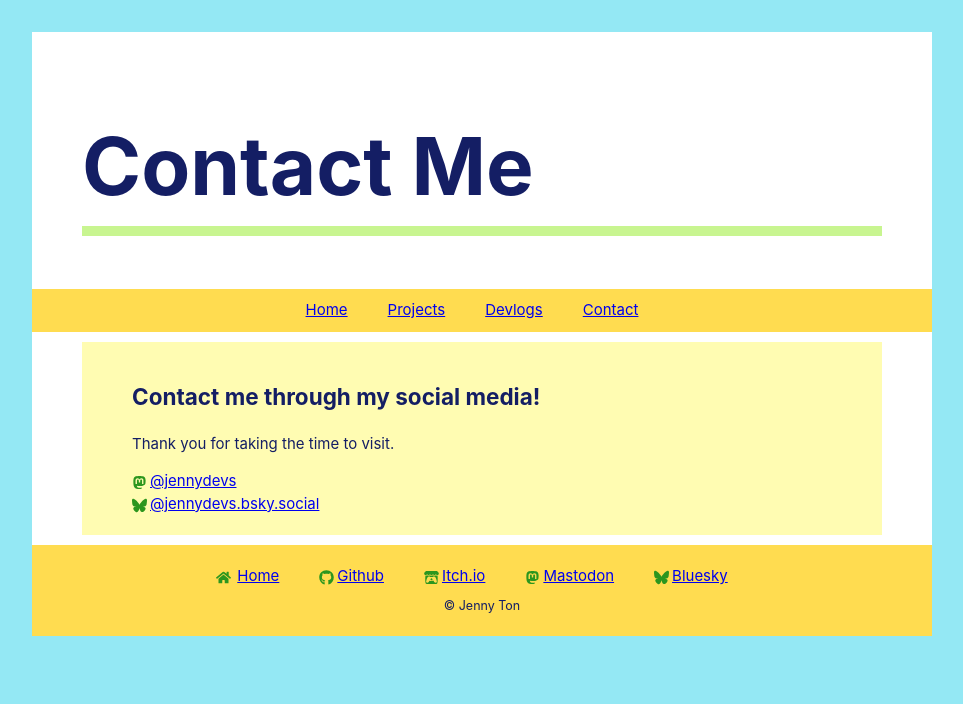
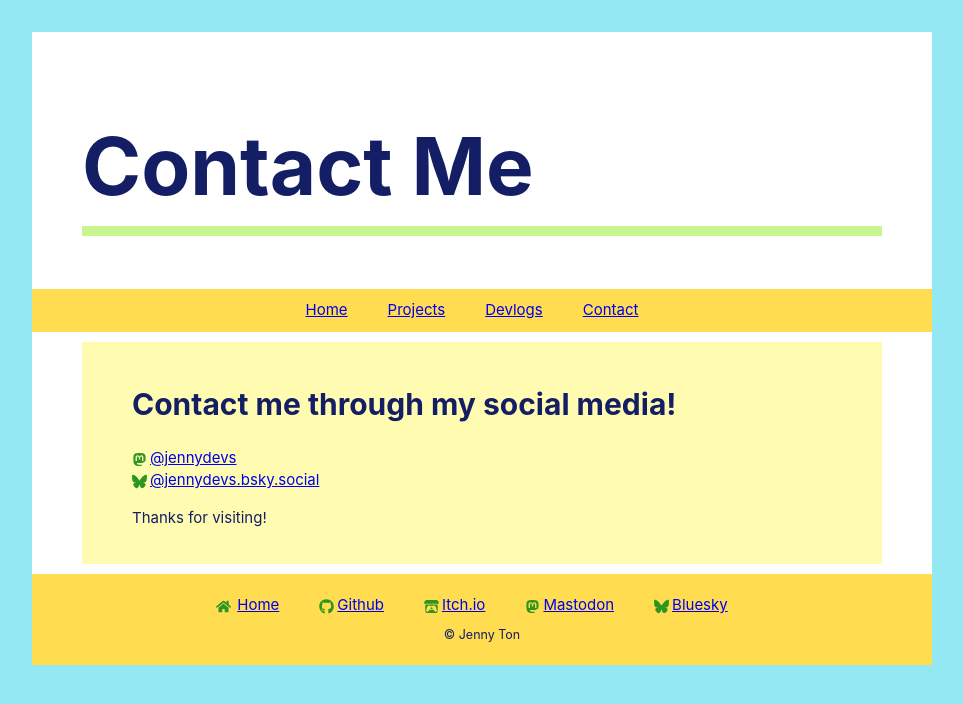
Before and after one commit to jennyton88/jennyton88.github.io, a React (Vite) app: page /contact in a window 1280 px wide. Shown: the top 704 px of the page, without its empty margins (158-1121 px from the left). Built offline with nearby package versions, Linux system fonts and the light colour scheme; a web font is replaced by a local one.

Commit message:
update contacts page

```diff
--- a/src/pages/Contact.jsx
+++ b/src/pages/Contact.jsx
@@ -11,8 +11,7 @@ function Contact() {
             <header><h1 className='front-name'>Contact Me</h1></header>
             <Topbar />
             <div className="content">
-                <h2>Contact me through my social media!</h2>
-                <p>Thank you for taking the time to visit.</p>
+                <h1>Contact me through my social media!</h1>
                 <nav style={{listStyle: 'none'}}>
                     <li>
                         <FaMastodon className='colored-logo'/>
@@ -25,6 +24,7 @@ function Contact() {
                         <Link to={'https://bsky.app/profile/jennydevs.bsky.social'}>@jennydevs.bsky.social</Link>
                     </li>
                 </nav>
+                <p>Thanks for visiting!</p>
             </div>
             <Footer />
         </div>
```
